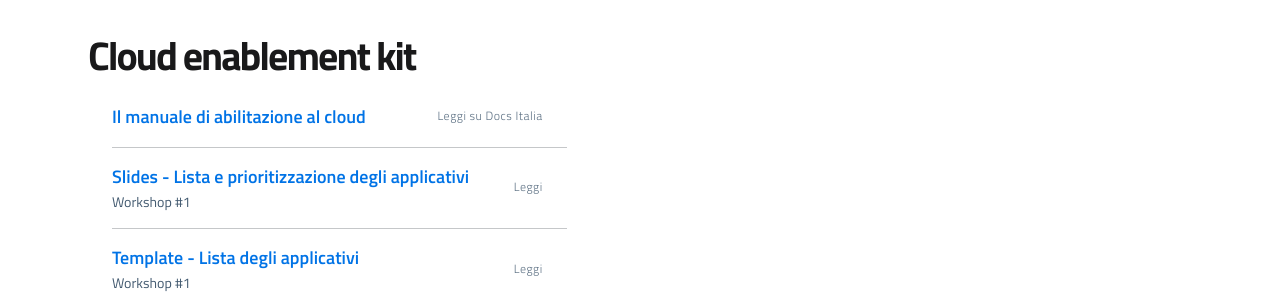
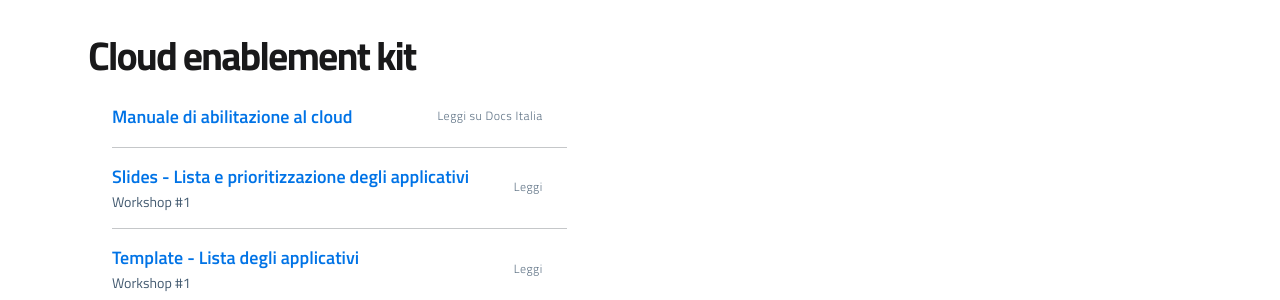
Before and after one commit to italia/cloud.italia.it, a Jekyll site: the page built from it/cloud-enablement.md, in a window 1280 px wide. Shown: the part 1013-1313 px from the top of the page. Built offline with Jekyll 4.4.1, drawn with Linux system fonts in a browser that asks for light colours.

Commit message:
Update cep-sections.html

```diff
--- a/_includes/cep/cep-sections.html
+++ b/_includes/cep/cep-sections.html
@@ -12,7 +12,7 @@
                                         <li>
                                             <a href="https://docs.italia.it/italia/cloud-enablement-program/cloud-enablement-program-docs/it/bozza/index.html">
                                                 <div class="it-right-zone">
-                                                    <span class="text">Il manuale di abilitazione al cloud<em></em></span>
+                                                    <span class="text">Manuale di abilitazione al cloud<em></em></span>
                                                     <span class="it-multiple">
                                                         <span class="metadata">Leggi su Docs Italia</span>
                                                     </span>
```
